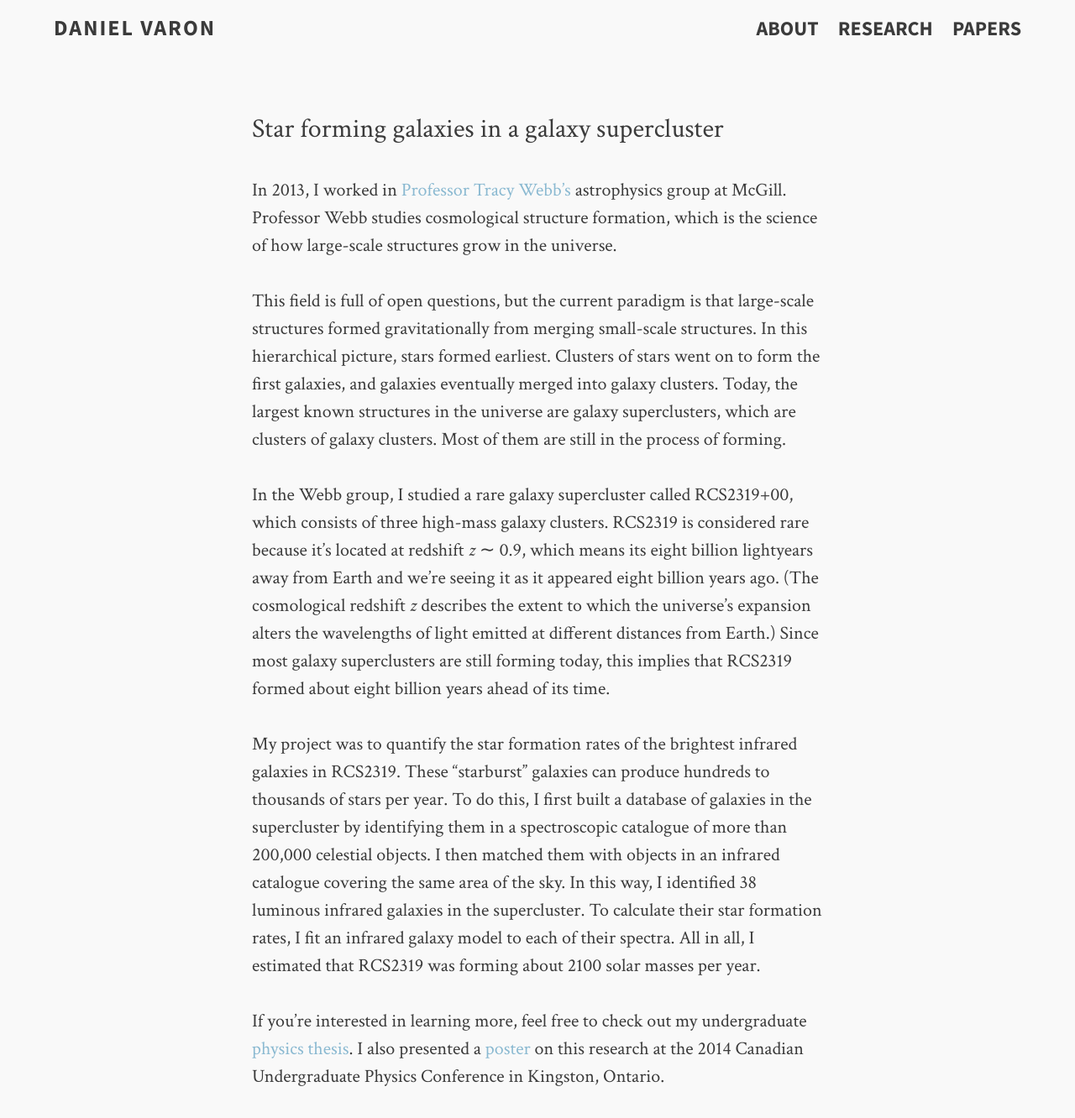
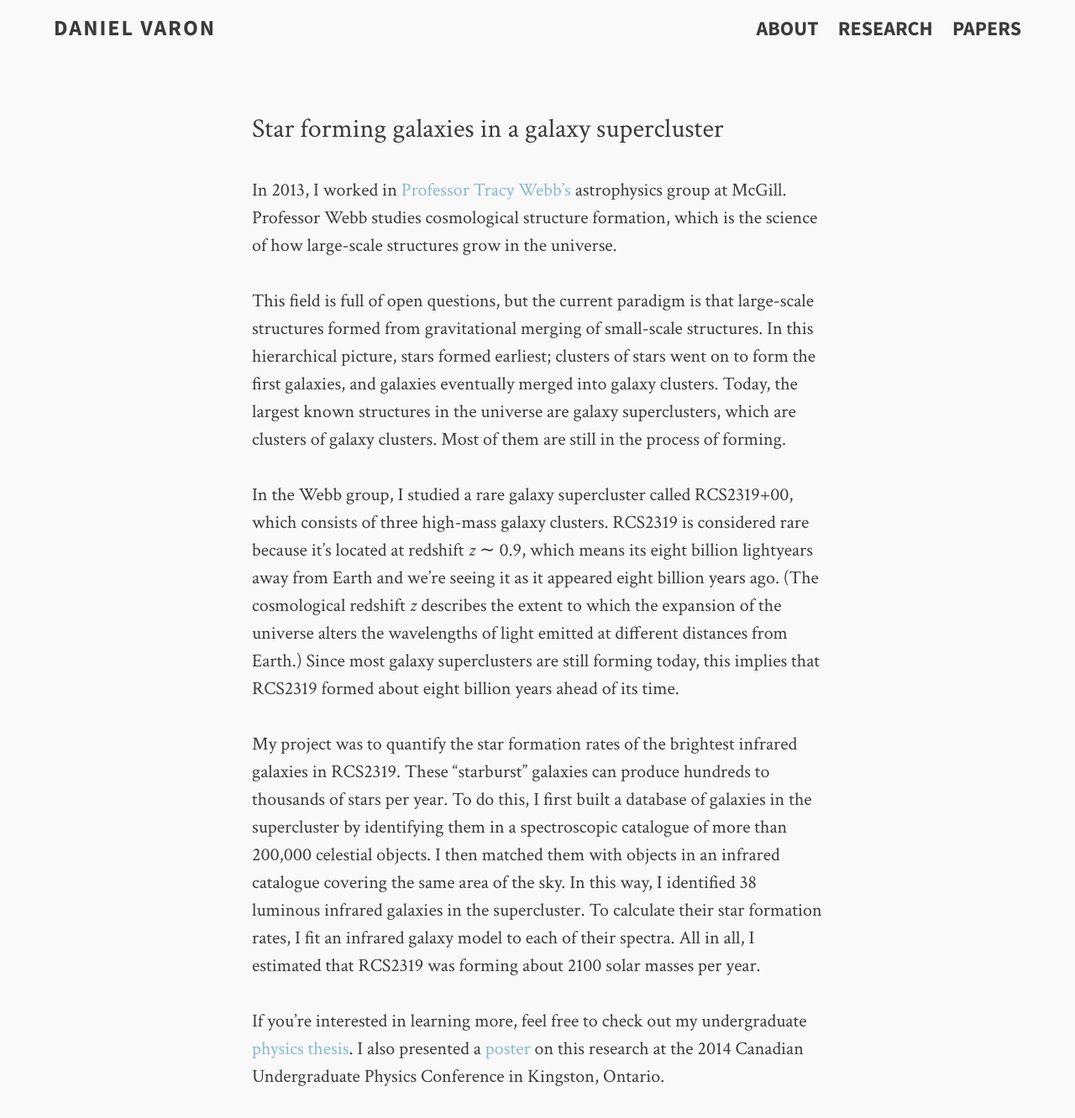
Before and after one commit to djvaron/djvaron.github.io, a Jekyll site: the page built from res_astro.md, in a window 1280 px wide. Shown: the whole page at 84% size. Built offline with Jekyll 4.4.1, drawn with Linux system fonts in a browser that asks for light colours.

Commit message:
edit astro research

```diff
--- a/res_astro.md
+++ b/res_astro.md
@@ -8,9 +8,9 @@
 
 In 2013, I worked in [Professor Tracy Webb's](http://www.physics.mcgill.ca/~webb/) astrophysics group at McGill. Professor Webb studies cosmological structure formation, which is the science of how large-scale structures grow in the universe.
 
-This field is full of open questions, but the current paradigm is that large-scale structures formed gravitationally from merging small-scale structures. In this hierarchical picture, stars formed earliest. Clusters of stars went on to form the first galaxies, and galaxies eventually merged into galaxy clusters. Today, the largest known structures in the universe are galaxy superclusters, which are clusters of galaxy clusters. Most of them are still in the process of forming.
+This field is full of open questions, but the current paradigm is that large-scale structures formed from gravitational merging of small-scale structures. In this hierarchical picture, stars formed earliest; clusters of stars went on to form the first galaxies, and galaxies eventually merged into galaxy clusters. Today, the largest known structures in the universe are galaxy superclusters, which are clusters of galaxy clusters. Most of them are still in the process of forming.
 
-In the Webb group, I studied a rare galaxy supercluster called RCS2319+00, which consists of three high-mass galaxy clusters. RCS2319 is considered rare because it's located at redshift *z* &sim; 0.9, which means its eight billion lightyears away from Earth and we're seeing it as it appeared eight billion years ago. (The cosmological redshift *z* describes the extent to which the universe's expansion alters the wavelengths of light emitted at different distances from Earth.) Since most galaxy superclusters are still forming today, this implies that RCS2319 formed about eight billion years ahead of its time.
+In the Webb group, I studied a rare galaxy supercluster called RCS2319+00, which consists of three high-mass galaxy clusters. RCS2319 is considered rare because it's located at redshift *z* &sim; 0.9, which means its eight billion lightyears away from Earth and we're seeing it as it appeared eight billion years ago. (The cosmological redshift *z* describes the extent to which the expansion of the universe alters the wavelengths of light emitted at different distances from Earth.) Since most galaxy superclusters are still forming today, this implies that RCS2319 formed about eight billion years ahead of its time.
 
 My project was to quantify the star formation rates of the brightest infrared galaxies in RCS2319. These "starburst" galaxies can produce hundreds to thousands of stars per year. To do this, I first built a database of galaxies in the supercluster by identifying them in a spectroscopic catalogue of more than 200,000 celestial objects. I then matched them with objects in an infrared catalogue covering the same area of the sky. In this way, I identified 38 luminous infrared galaxies in the supercluster. To calculate their star formation rates, I fit an infrared galaxy model to each of their spectra. All in all, I estimated that RCS2319 was forming about 2100 solar masses per year.
 
```
